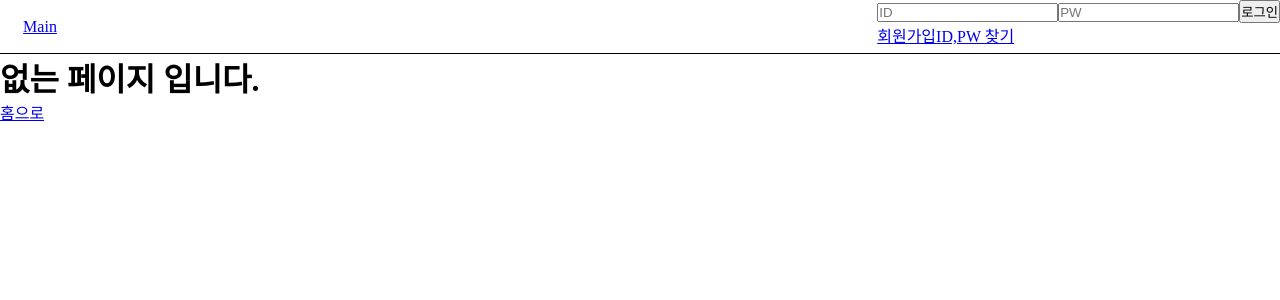
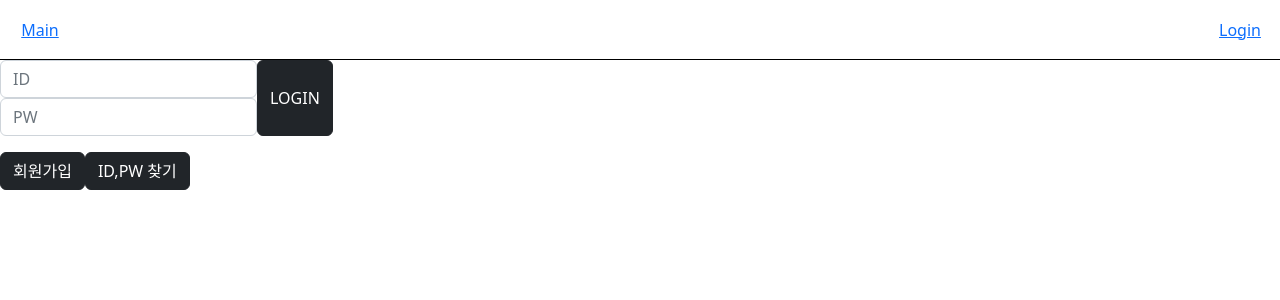
Before and after one commit to jongin12/Community, a React app: page /login in a window 1280 px wide. Shown: the top 300 px of the page. Built offline with nearby package versions, Linux system fonts and the light colour scheme.

Commit message:
react-bootstrap 적용

```diff
--- a/package.json
+++ b/package.json
@@ -22,10 +22,12 @@
   "dependencies": {
     "@types/react-router-dom": "^5.3.3",
     "@types/styled-components": "^5.1.26",
+    "bootstrap": "^5.2.3",
     "cors": "^2.8.5",
     "mysql": "^2.18.1",
     "nodemon": "^2.0.20",
     "react": "^18.2.0",
+    "react-bootstrap": "^2.7.0",
     "react-dom": "^18.2.0",
     "react-router-dom": "^6.6.1",
     "styled-components": "^5.3.6"
--- a/src/App.tsx
+++ b/src/App.tsx
@@ -7,10 +7,11 @@ import ErrorPage from './Components/Main/ErrorPage';
 import FindPw from './Components/Main/FindPw';
 import MakeCafe from './Components/Main/MakeCafe';
 import Cafe from './Components/Cafe/Cafe';
+import Login from './Components/Header/Login';
 
 const Header = styled.div`
   width: 100vw;
-  height: 54px;
+  height: 60px;
   border-bottom: 1px solid black;
 `
 const Main = styled.div`
@@ -30,6 +31,7 @@ const App = () => {
         <Main>
           <Routes>
             <Route path='/home' element={<Home/>}></Route>
+            <Route path='/login' element={<Login/>}></Route>
             <Route path='/signIn' element={<SignIn/>}></Route>
             <Route path='/findPw' element={<FindPw/>}></Route>
             <Route path='/makeCafe' element={<MakeCafe/>}></Route>
--- a/src/Components/Header/HeaderItems.tsx
+++ b/src/Components/Header/HeaderItems.tsx
@@ -8,7 +8,7 @@ const Container = styled.div`
   height: 100%;
   display: flex;
   justify-content: space-between;
-  & > div:nth-child(1) {
+  & > div {
     width: 80px;
     display: flex;
     justify-content: center;
@@ -22,7 +22,9 @@ const HeaderItems = () => {
       <div>
         <Link to={'/home'}>Main</Link>
       </div>
-      <Login></Login>
+      <div>
+        <Link to={'/login'}>Login</Link>
+      </div>
     </Container>
   )
 }
--- a/src/Components/Header/Login.tsx
+++ b/src/Components/Header/Login.tsx
@@ -1,6 +1,7 @@
 import styled from 'styled-components';
 import { useState, useEffect } from 'react';
 import { Link } from 'react-router-dom';
+import { Button,InputGroup,Form } from 'react-bootstrap'
 
 const Login = () => {
   let sessionStorage = window.sessionStorage
@@ -61,7 +62,7 @@ const Login = () => {
       {
         !login &&
         <>
-        <form onSubmit={handleSubmit} autoComplete="off">
+        {/* <form onSubmit={handleSubmit} autoComplete="off">
           <input
             type="text"
             name='id'
@@ -76,10 +77,27 @@ const Login = () => {
             onChange={handleChange}
             placeholder='PW'
             />
-          <button type="submit">로그인</button>
-        </form>
-        <Link to={'/signIn'}>회원가입</Link>
-        <Link to={'/findPw'}>ID,PW 찾기</Link>
+          <Button type="submit" variant="dark">로그인</Button>
+        </form> */}
+        <Form className="mb-3" onSubmit={handleSubmit} autoComplete="off" style={{display:'flex'}}>
+          <div>
+            <Form.Control type="text"
+              name='id'
+              value={values.id}
+              onChange={handleChange}
+              placeholder='ID'
+            />
+            <Form.Control type="password"
+              name='password'
+              value={values.password}
+              onChange={handleChange}
+              placeholder='PW'
+            />
+          </div>
+          <Button type="submit" variant="dark">LOGIN</Button>
+        </Form>
+        <Link to={'/signIn'}><Button type="submit" variant="dark">회원가입</Button></Link>
+        <Link to={'/findPw'}><Button type="submit" variant="dark">ID,PW 찾기</Button></Link>
         </>
       }
       {
--- a/src/index.tsx
+++ b/src/index.tsx
@@ -1,5 +1,6 @@
 import { createRoot } from "react-dom/client";
 import App from "./App";
+import "bootstrap/dist/css/bootstrap.min.css";
 
 const container = document.getElementById("root");
 const root = createRoot(container as Element);
```
Also changed, not shown: 1 other file (tests, documents, lock files or other folders).
